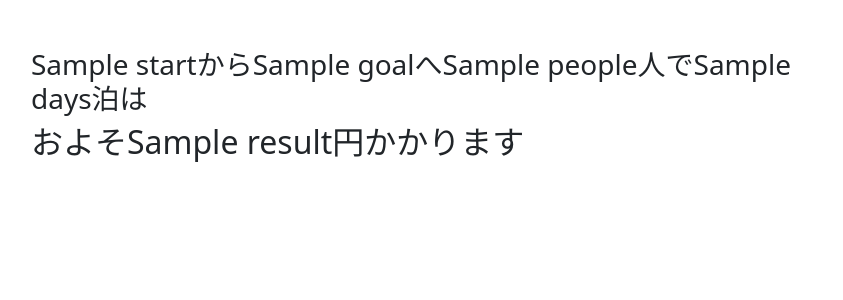
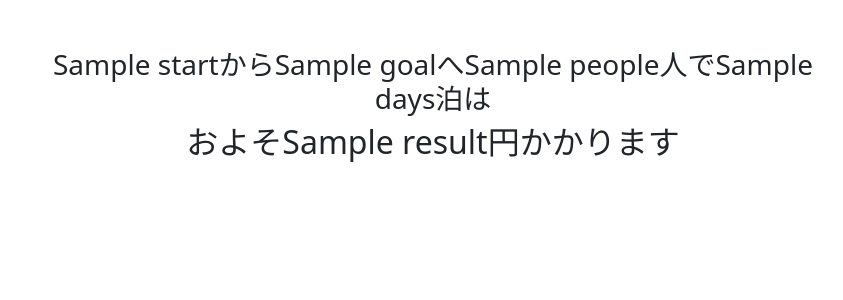
Before and after one commit to yoshi47/cs50FinalProject, a Flask app: template templates/result.html in a window 1280 px wide. Shown: the top 300 px of the page, without its empty margins (207-1050 px from the left). Run offline with Flask 2, Linux system fonts and the light colour scheme; the template is opened without the code that fills it: most values are stand-ins (such as "Sample title", 1, 10 or a date in 2020).

Commit message:
add:宿代も考えるように

```diff
--- a/navitime.py
+++ b/api.py
@@ -30,7 +30,7 @@ def getPoint(place: str):
   point = str(response['items'][0]['coord']['lat']) + ',' + str(response['items'][0]['coord']['lon'])
   return point
 
-def route(start: str, goal: str):
+def carPrices(start: str, goal: str):
   url = "https://navitime-route-car.p.rapidapi.com/route_car"
 
   headers = {
--- a/app.py
+++ b/app.py
@@ -1,11 +1,14 @@
 from flask import Flask, render_template, request
 import requests
 
-from navitime import getPoint, route
+from api import getPoint, carPrices
 
 app = Flask(__name__)
 
-# 車以外の移動、検索結果の保存、ホテルの値段（最安値などの選択肢）、予算の詳細、FlaskFormを使う、csrfトークン、selectのリストを別ファイルに
+# 車以外の移動、検索結果の保存、ホテルの値段（最安値などの選択肢）、予算の詳細、FlaskFormを使う、csrfトークン、selectのリストを別ファイルに、ロード画面の変化
+
+hotel = 8000
+
 
 @app.route('/', methods=["GET", "POST"])
 def home():  # put application's code here
@@ -24,7 +27,9 @@ def home():  # put application's code here
     goalCoord = getPoint(goal)
 
     # 移動にかかる料金
-    fare = route(startCoord, goalCoord)
+    fare = carPrices(startCoord, goalCoord)
+    # 宿代を足す
+    fare += hotel
 
     info = {'start': start, 'goal': goal, 'people': people, 'days': days, 'result': fare}
     return render_template('result.html', info=info)
--- a/templates/result.html
+++ b/templates/result.html
@@ -6,6 +6,6 @@
 
 {% block main %}
 
-  <h3 class="mb-2">{{ info['start'] }}から{{ info['goal'] }}へ{{ info['people'] }}人で{{ info['days'] }}泊は</h3>
-  <h2 class="mb-4">およそ{{ info['result'] }}円かかります</h2>
+  <h3 class="mb-2 text-center">{{ info['start'] }}から{{ info['goal'] }}へ{{ info['people'] }}人で{{ info['days'] }}泊は</h3>
+  <h2 class="mb-4 text-center">およそ{{ info['result'] }}円かかります</h2>
 {% endblock %}
```
